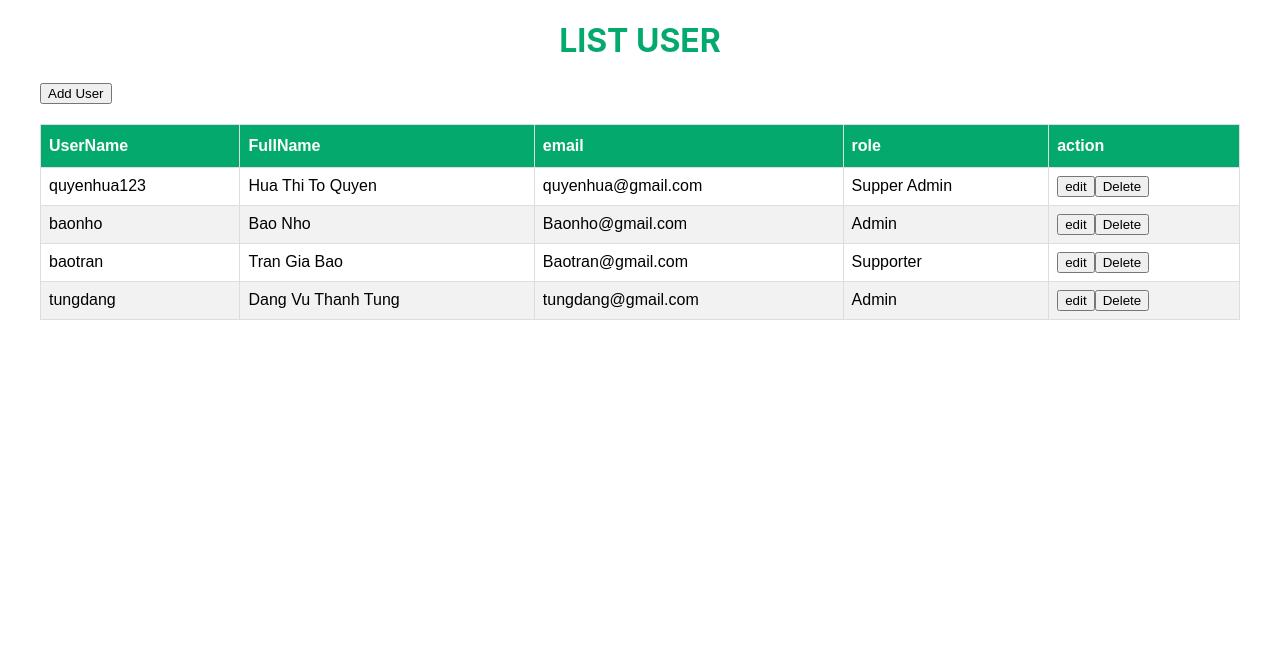
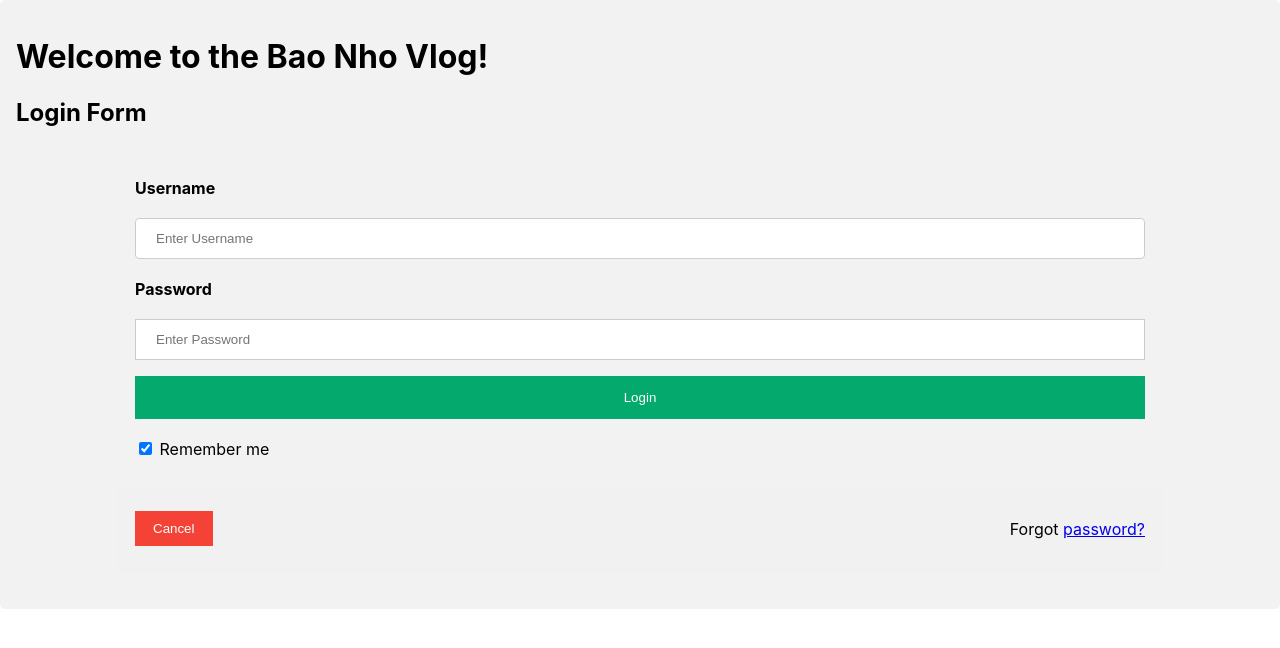
Before and after one commit to tranbao11234/Intern, a React (Create React App) app: page /login in a window 1280 px wide. Shown: the top 648 px of the page. Built offline with nearby package versions, Linux system fonts and the light colour scheme.

Commit message:
add route login and user

```diff
--- a/package.json
+++ b/package.json
@@ -8,6 +8,7 @@
     "@testing-library/user-event": "^13.5.0",
     "react": "^17.0.2",
     "react-dom": "^17.0.2",
+    "react-router-dom": "^6.2.2",
     "react-scripts": "5.0.0",
     "sass": "^1.49.8",
     "validator": "^13.7.0",
--- a/src/App.js
+++ b/src/App.js
@@ -1,23 +1,44 @@
-import logo from './logo.svg';
-import './App.css';
+import React from "react";
+import { Routes, Route, Outlet, Link } from "react-router-dom";
+import NavUser from './page/NavUser';
+import User from "./page/index";
+// import UserForm from "./page/UserForm";
+import Login from "./page/Login";
+import "./App.css";
 
 function App() {
   return (
-    <div className="App">
-      <header className="App-header">
-        <img src={logo} className="App-logo" alt="logo" />
-        <p>
-          Edit <code>src/App.js</code> and save to reload.
-        </p>
-        <a
-          className="App-link"
-          href="https://reactjs.org"
-          target="_blank"
-          rel="noopener noreferrer"
-        >
-          Learn React
-        </a>
-      </header>
+    <Routes>
+      <Route path="/" element={<Layout />}>
+        <Route index element={
+          <Link to='login'>Login</Link>
+        }/>
+        <Route path="user" element={<NavUser />} >
+          <Route index element={<User/>}/>
+          <Route path="add" />
+          <Route path="edit/:id" />
+        </Route>
+        <Route path="login" element={<Login />} />
+      </Route>
+      <Route
+          path="*"
+          element={
+            <main style={{ padding: "1rem" }}>
+              <p>There's nothing here!</p>
+            </main>
+          }
+        />
+    </Routes>
+  );
+}
+
+function Layout() {
+  return (
+    <div className="container">
+      <h1>Welcome to the Bao Nho Vlog!</h1>
+      <div className="content">
+        <Outlet />
+      </div>
     </div>
   );
 }
--- a/src/User.css
+++ /dev/null
@@ -1,26 +0,0 @@
-#heading{
-    text-align: center;
-    color: #04AA6D;
-    text-transform: uppercase;
-}
-#users{
-    font-family: Arial, Helvetica, sans-serif;
-    border-collapse: collapse;
-    width: 100%;
-    margin: 50px auto;
-}
-#users th, #users td{
-    padding: 8px;
-    border: 1px solid #ddd;
-}
-#users tr:nth-child(even){background-color: #f2f2f2;}
-#users tr:hover {
-    background-color: #ddd;
-}
-#users th{
-    padding-top: 12px;
-    padding-bottom: 12px;
-    text-align: left;
-    background-color: #04AA6D;
-    color: white;
-}
--- a/src/index.js
+++ b/src/index.js
@@ -1,15 +1,17 @@
 import React from 'react';
 import ReactDOM from 'react-dom';
+import App from './App';
+import {
+  BrowserRouter as Router
+} from "react-router-dom";
+import reportWebVitals from './reportWebVitals';
 import './index.css';
-// import App from './App';
-// import User from './User';
-import User from './page/index';
-// import {User} from './Component/index';
-import reportWebVitals from './reportWebVitals';
 
 ReactDOM.render(
   <React.StrictMode>
-    <User />
+    <Router>
+      <App />
+    </Router>
   </React.StrictMode>,
   document.getElementById('root')
 );
--- /dev/null
+++ b/src/page/ListUser.js
@@ -0,0 +1,58 @@
+let listUser = [
+  {
+    id: 1,
+    username: "quyenhua123",
+    password: "123456789",
+    fullname: "Hua Thi To Quyen",
+    email: "quyenhua@gmail.com",
+    role: "Supper Admin",
+  },
+  {
+    id: 2,
+    username: "baonho",
+    password: "bao@123",
+    fullname: "Bao Nho",
+    email: "Baonho@gmail.com",
+    role: "Admin",
+  },
+  {
+    id: 3,
+    username: "baotran",
+    password: "12345",
+    fullname: "Tran Gia Bao",
+    email: "Baotran@gmail.com",
+    role: "Supporter",
+  },
+  {
+    id: 4,
+    username: "tungdang",
+    password: "1234567",
+    fullname: "Dang Vu Thanh Tung",
+    email: "tungdang@gmail.com",
+    role: "Admin",
+  },
+];
+
+export function getUsers() {
+  return listUser;
+}
+
+/**
+ * @param {number} id
+ * @returns {User}
+ */
+export function getUser(id) {
+  return listUser.find((user) => user.id === id);
+}
+
+export function getUserByUnPw(username, password) {
+    return listUser.find((user) => user.username === username && password === user.password);
+  }
+
+/**
+ * @param {number} id
+ * @returns {void}
+ */
+export function deleteUser(id) {
+  listUser = listUser.filter((user) => user.id !== id);
+}
--- /dev/null
+++ b/src/page/Login.css
@@ -0,0 +1,61 @@
+body {font-family: Arial, Helvetica, sans-serif;}
+form {border: 3px solid #f1f1f1;}
+
+input[type=text], input[type=password] {
+  width: 100%;
+  padding: 12px 20px;
+  margin: 8px 0;
+  display: inline-block;
+  border: 1px solid #ccc;
+  box-sizing: border-box;
+}
+
+button {
+  background-color: #04AA6D;
+  color: white;
+  padding: 14px 20px;
+  margin: 8px 0;
+  border: none;
+  cursor: pointer;
+  /* width: 100%; */
+}
+
+button:hover {
+  opacity: 0.8;
+}
+
+.cancelbtn {
+  width: auto;
+  padding: 10px 18px;
+  background-color: #f44336;
+}
+
+.imgcontainer {
+  text-align: center;
+  margin: 24px 0 12px 0;
+}
+
+img.avatar {
+  width: 40%;
+  border-radius: 50%;
+}
+
+.container {
+  padding: 16px;
+}
+
+span.psw {
+  float: right;
+  padding-top: 16px;
+}
+
+/* Change styles for span and cancel button on extra small screens */
+@media screen and (max-width: 300px) {
+  span.psw {
+     display: block;
+     float: none;
+  }
+  .cancelbtn {
+     width: 100%;
+  }
+}
--- /dev/null
+++ b/src/page/Login.js
@@ -0,0 +1,63 @@
+import React, {useState} from "react";
+import { useNavigate } from 'react-router-dom';
+import { getUserByUnPw } from "./ListUser";
+import "./Login.css";
+
+export default function Login() {
+    let navigate = useNavigate();
+    const [formState, setFormState] = useState({});
+
+    const handleSubmit = (e) => {
+        e.preventDefault();
+        // const isSuccess = listUser.some(user =>{
+        //     return user.username === formState.username && user.password === formState.password;
+        // })
+        if (getUserByUnPw(formState.username,formState.password) !== undefined)
+            navigate('/user');
+        else
+            alert('The username or password is incorrect');
+    };
+
+    const handleChangeInput = (e) => {
+        const key = e.target.name;
+        const value = e.target.value;
+
+        setFormState({...formState, [key]: value});
+    }
+    return (
+    <div>
+      <h2>Login Form</h2>
+
+      <form onSubmit={handleSubmit}>
+        <div class="container">
+          <label for="username">
+            <b>Username</b>
+          </label>
+          <input type="text" placeholder="Enter Username" name="username" onChange={handleChangeInput} required/>
+
+          <label for="password">
+            <b>Password</b>
+          </label>
+          <input type="password" placeholder="Enter Password" name="password" onChange={handleChangeInput} required/>
+
+          <button type="submit" style={{ width: "100%" }}>
+            Login
+          </button>
+          <label>
+            <input type="checkbox" checked="checked" name="remember" /> Remember
+            me
+          </label>
+        </div>
+
+        <div class="container" style={{ backgroundColor: "#f1f1f1" }}>
+          <button type="button" class="cancelbtn">
+            Cancel
+          </button>
+          <span class="psw">
+            Forgot <a href="#">password?</a>
+          </span>
+        </div>
+      </form>
+    </div>
+  );
+}
--- /dev/null
+++ b/src/page/NavUser.js
@@ -0,0 +1,18 @@
+import React from "react";
+import { Link, Outlet, useNavigate } from "react-router-dom";
+
+export default function NavUser() {
+  let navigate = useNavigate();
+  const handleClick = (e) =>{
+    // e.preventDefault();
+    navigate('/login');
+  }
+  return (
+    <div className="container">
+      <nav>
+        <Link to="">Home</Link> | <a onClick={handleClick} href='#' style={{textDecoration: 'underline'}}>Logout</a>
+      </nav>
+      <Outlet />
+    </div>
+  );
+}
--- a/src/page/UserForm.js
+++ b/src/page/UserForm.js
@@ -63,13 +63,13 @@ export default function UserForm({ user, isAdd, onClose, onSave }) {
         const value = e.target.value;
 
         let newRules;
-        if (key == 'username')
+        if (key === 'username')
             newRules = rules.slice(0,3);
 
-        if(key == 'fullname')
+        if(key === 'fullname')
             newRules = rules.slice(3,5);
 
-        if(key == 'email')
+        if(key === 'email')
             newRules = rules.slice(5);
 
         const newValidator = new Validator(newRules);
@@ -144,7 +144,7 @@ export default function UserForm({ user, isAdd, onClose, onSave }) {
                 </div>
                 <br />
                 <div className='row'>
-                    <button onSubmit={handleSubmit}>Save</button>
+                    <button onSubmit={handleSubmit}>Save</button> {' '}
                     <button onClick={handleCancel}>Cancel</button>
                 </div>
             </form>
--- a/src/page/index.js
+++ b/src/page/index.js
@@ -1,38 +1,9 @@
-import React, { useEffect, useState } from 'react';
-import UserForm from './UserForm';
-import './User.css';
+import React, { useEffect, useState } from "react";
+import UserForm from "./UserForm";
+import { getUsers } from "./ListUser";
+import "./User.css";
 
-const listUser = [
-    {
-        id: 1,
-        username: 'quyenhua123',
-        fullname: 'Hua Thi To Quyen',
-        email: 'quyenhua@gmail.com',
-        role: "Supper Admin"
-    },
-    {
-        id: 2,
-        username: 'baonho',
-        fullname: 'Bao Nho',
-        email: 'Baonho@gmail.com',
-        role: "Admin"
-    },
-    {
-        id: 3,
-        username: 'baotran',
-        fullname: 'Tran Gia Bao',
-        email: 'Baotran@gmail.com',
-        role: "Supporter"
-    },
-    {
-        id: 4,
-        username: 'tungdang',
-        fullname: 'Dang Vu Thanh Tung',
-        email: 'tungdang@gmail.com',
-        role: "Admin"
-    }
-];
-
+const listUser = getUsers();
 function User() {
   const [users, setUsers] = useState([]);
   const [isAdd, setIsAdd] = useState(true);
@@ -45,45 +16,44 @@ function User() {
     setSelectedUser({});
     setOpenAddEdit(true);
     setIsAdd(true);
-    }
+  };
   const handleEditUser = (item) => {
     setSelectedUser({ ...item });
     setOpenAddEdit(true);
     setIsAdd(false);
-    }
+  };
   const handleDeleteUser = (index) => {
     users.splice(index, 1);
     setUsers([...users]);
-    }
+  };
 
   const handleSave = (item) => {
     setOpenAddEdit(false);
-        const editedUser = users.findIndex(user => user.id === item.id);
+    const editedUser = users.findIndex((user) => user.id === item.id);
     if (editedUser > -1) {
       users[editedUser] = item;
-        }
-        else {
+    } else {
       const userLength = users.length;
       users.push(item);
       users[userLength].id = userLength + 1;
       if (users[userLength].role === undefined)
-                users[userLength].role = 'Super Admin';
+        users[userLength].role = "Super Admin";
     }
 
     setUsers([...users]);
-    }
+  };
 
   const handleCancel = () => {
     setOpenAddEdit(false);
-    }
+  };
 
   return (
-        <div className='listUser'>
+    <div className="listUser">
       <div>
-                <h1 id='heading'>List User</h1>
+        <h1 id="heading">List User</h1>
         <button onClick={handleAddUser}>Add User</button>
       </div>
-            <table id='users'>
+      <table id="users">
         <thead>
           <tr>
             <th>UserName</th>
@@ -101,14 +71,21 @@ function User() {
               <td>{user.email}</td>
               <td>{user.role}</td>
               <td>
-                                <button onClick={() => handleEditUser(user)}>edit</button>
+                <button onClick={() => handleEditUser(user)}>edit</button>{" "}
                 <button onClick={() => handleDeleteUser(index)}>Delete</button>
               </td>
             </tr>
           ))}
         </tbody>
       </table>
-            {openAddEdit && <UserForm user={selectedUser} isAdd={isAdd} onClose={handleCancel} onSave={handleSave} />}
+      {openAddEdit && (
+        <UserForm
+          user={selectedUser}
+          isAdd={isAdd}
+          onClose={handleCancel}
+          onSave={handleSave}
+        />
+      )}
     </div>
   );
 }
```
Also changed, not shown: src/User.js (deleted, +0 -88 lines), src/example.js (deleted, +0 -13 lines), 1 other file (tests, documents, lock files or other folders). Lines whose indentation alone changed are shown as unchanged.
